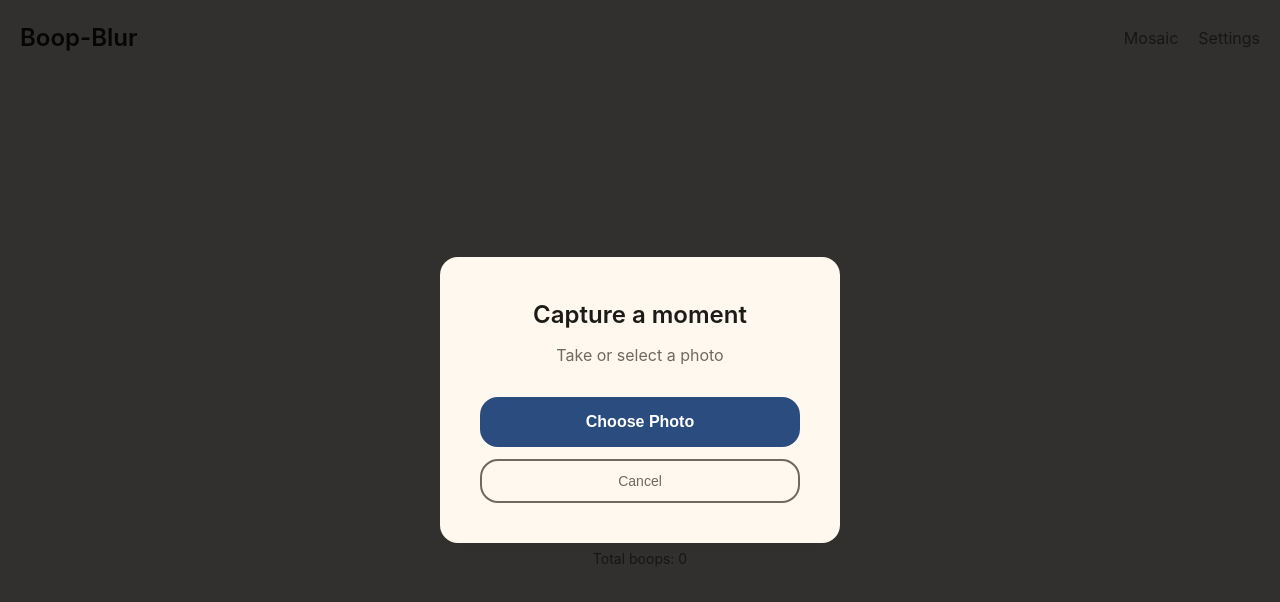
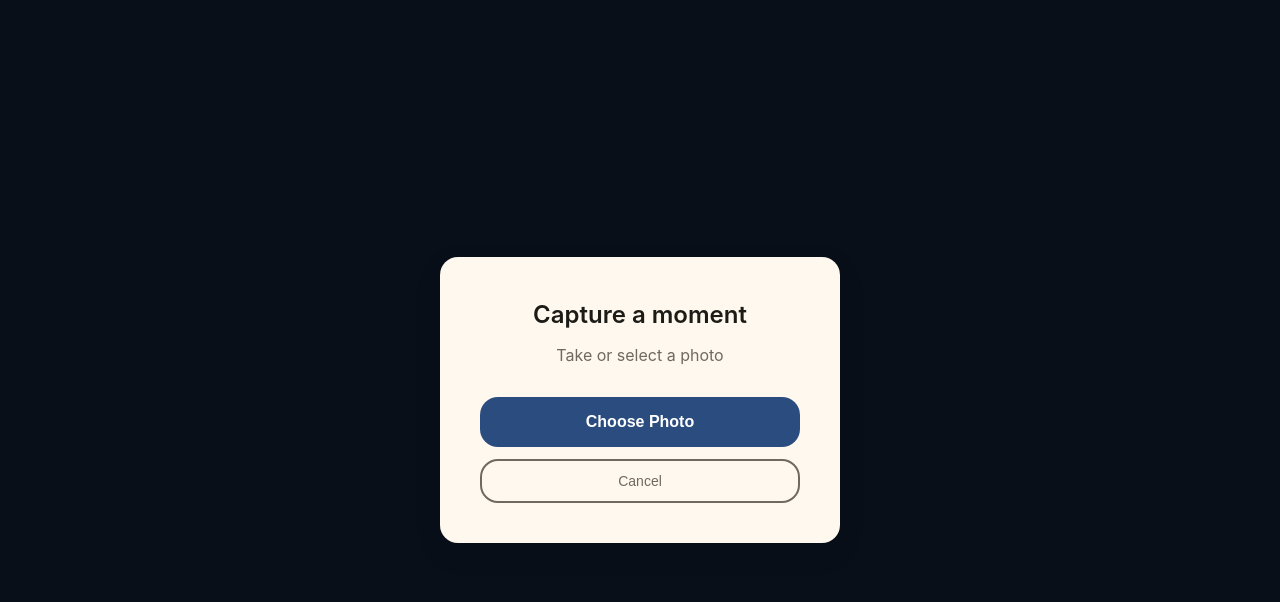
Before and after one commit to MichaelTimbes/bloop-blur, a Vue app: page / in a window 1280 px wide. Both pictures are taken after a click on the button "I'm here". Shown: the top 602 px of the page. Built offline with nearby package versions, Linux system fonts and the light colour scheme; no server answers.

Commit message:
im here expands now

```diff
--- a/src/views/Home.vue
+++ b/src/views/Home.vue
@@ -14,13 +14,30 @@
 
 const showInterstitial = ref(false);
 const showCapture = ref(false);
+const isExpanding = ref(false);
+const boopButton = ref<HTMLButtonElement | null>(null);
+const expandOrigin = ref({ x: 0, y: 0 });
 
 onMounted(() => {
   artifactStore.loadArtifacts();
 });
 
 async function handleBoop() {
-  // Show interstitial
+  // Get button position for expansion origin
+  if (boopButton.value) {
+    const rect = boopButton.value.getBoundingClientRect();
+    expandOrigin.value = {
+      x: rect.left + rect.width / 2,
+      y: rect.top + rect.height / 2
+    };
+  }
+
+  // Start expansion animation
+  isExpanding.value = true;
+
+  // Wait for expansion to complete (600ms)
+  setTimeout(() => {
+    // Show interstitial after expansion
     showInterstitial.value = true;
 
     // Wait for interstitial to finish (1-2 seconds)
@@ -28,16 +45,20 @@
     setTimeout(() => {
       showInterstitial.value = false;
       showCapture.value = true;
+      // Keep isExpanding true to maintain background
     }, duration);
+  }, 600);
 }
 
 function handleCaptureComplete() {
   showCapture.value = false;
+  isExpanding.value = false;
   traceStore.recordBoop();
 }
 
 function handleCaptureCancel() {
   showCapture.value = false;
+  isExpanding.value = false;
 }
 </script>
 
@@ -54,9 +75,11 @@
     <main class="home-main">
       <div class="boop-container">
         <button
+          ref="boopButton"
           class="boop-button"
+          :class="{ 'hiding': isExpanding }"
           @click="handleBoop"
-          :disabled="showInterstitial || showCapture"
+          :disabled="showInterstitial || showCapture || isExpanding"
         >
           I'm here
         </button>
@@ -70,6 +93,16 @@
         <p class="stat-item">Total boops: {{ traceStore.trace.totalBoops }}</p>
       </div>
     </main>
+
+    <!-- Expanding background overlay -->
+    <div
+      v-if="isExpanding"
+      class="expand-overlay"
+      :style="{
+        '--expand-x': expandOrigin.x + 'px',
+        '--expand-y': expandOrigin.y + 'px'
+      }"
+    ></div>
 
     <Interstitial v-if="showInterstitial" />
     <CaptureFlow
@@ -144,8 +177,14 @@
   font-size: 24px;
   font-weight: 600;
   cursor: pointer;
-  transition: transform 0.2s, box-shadow 0.2s;
+  transition: transform 0.2s, box-shadow 0.2s, color 0.3s;
   box-shadow: var(--shadow);
+  position: relative;
+  z-index: 1;
+}
+
+.boop-button.hiding {
+  color: transparent;
 }
 
 .boop-button:hover:not(:disabled) {
@@ -176,6 +215,38 @@
   margin: 0;
 }
 
+.expand-overlay {
+  position: fixed;
+  top: 0;
+  left: 0;
+  width: 100vw;
+  height: 100vh;
+  background: var(--accent);
+  z-index: 998;
+  animation: circularExpand 1.618s cubic-bezier(0.4, 0, 0.2, 1) forwards;
+  clip-path: circle(0% at var(--expand-x) var(--expand-y));
+}
+
+@keyframes circularExpand {
+  0% {
+    clip-path: circle(0% at var(--expand-x) var(--expand-y));
+  }
+  100% {
+    clip-path: circle(150% at var(--expand-x) var(--expand-y));
+  }
+}
+
+@keyframes expandToScreen {
+  0% {
+    transform: scale(1);
+    border-radius: 50%;
+  }
+  100% {
+    transform: scale(15);
+    border-radius: 0%;
+  }
+}
+
 @media (max-width: 768px) {
   .home {
     padding: 15px;
```
Lines whose indentation alone changed are shown as unchanged.
